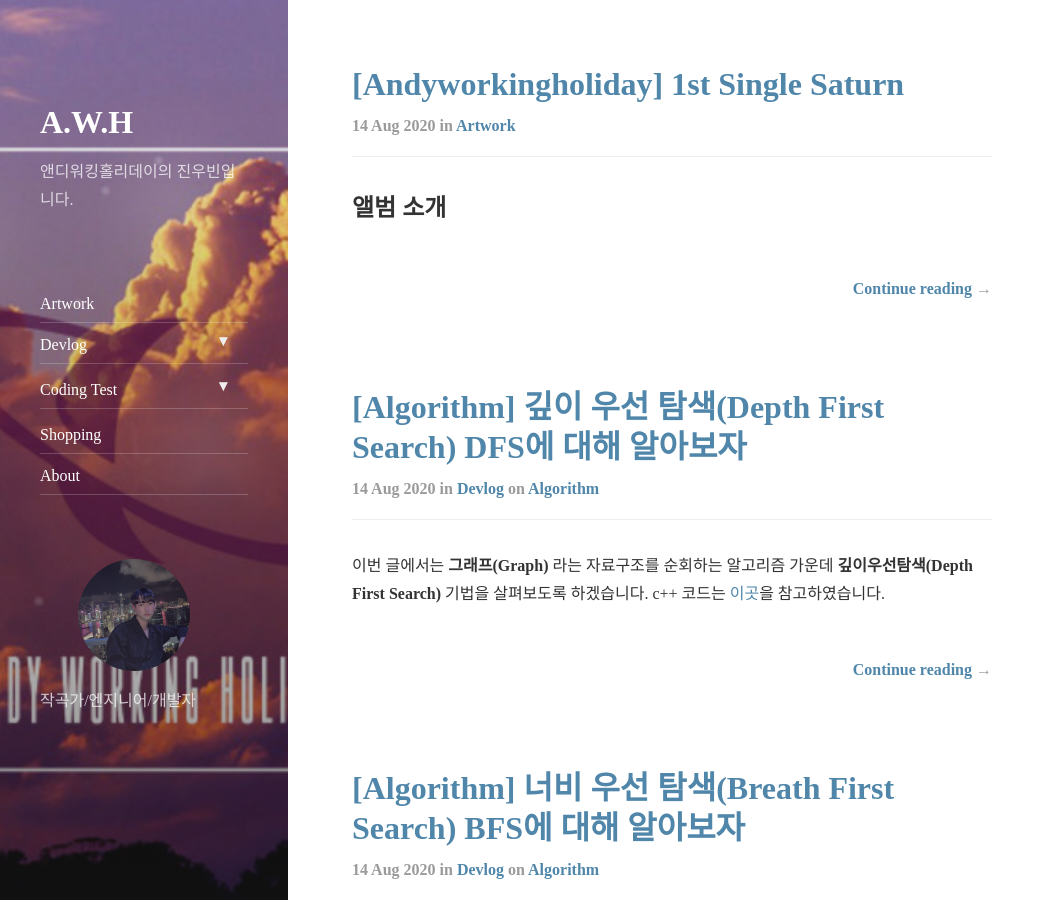
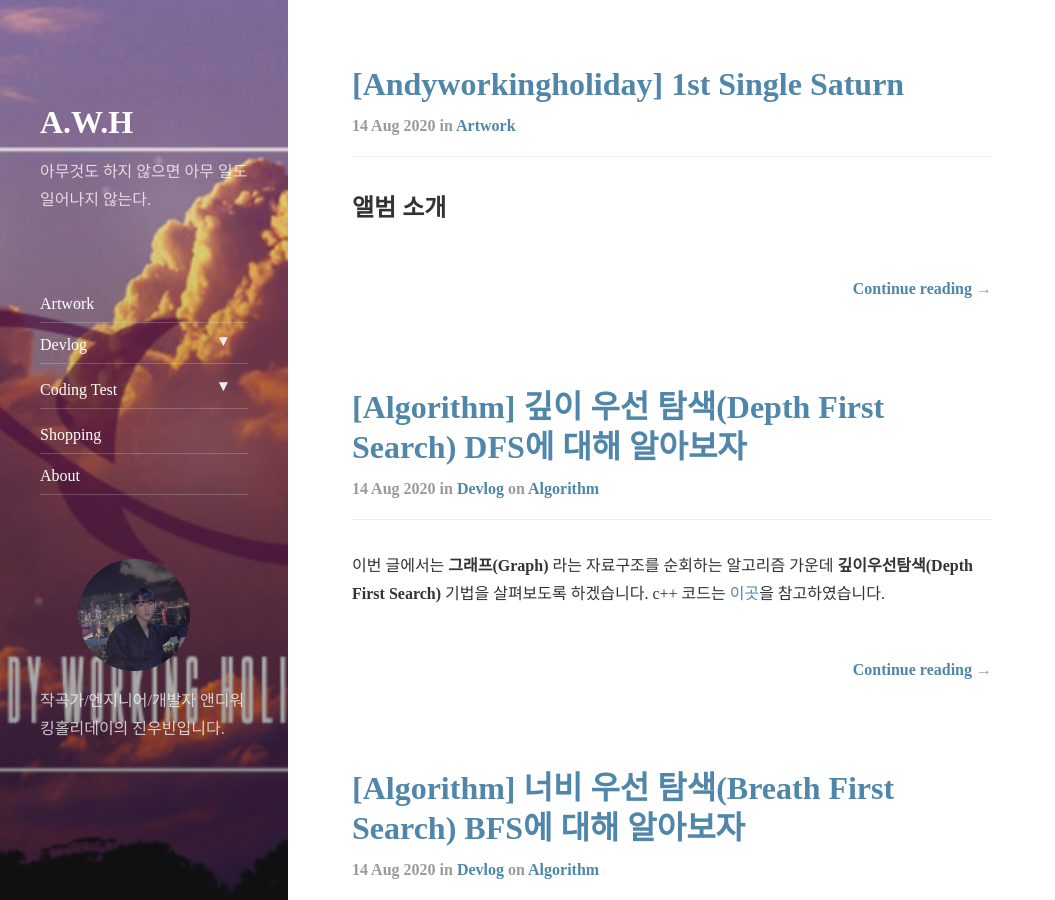
Before and after one commit to andyworkingholiday/andyworkingholiday.github.io, a Jekyll site: the page built from index.html, in a window 1280 px wide and 900 px high. Shown: the whole window, without its empty margins (0-1055 px from the left). Built offline with Jekyll 4.4.1, drawn with Linux system fonts in a browser that asks for light colours; nearby versions of some CDN libraries; the list of posts is cut into pages by our own code.

Commit message:
change brief

```diff
--- a/_config.yml
+++ b/_config.yml
@@ -16,12 +16,13 @@ timezone: Asia/Seoul # 지역 시간 설정
 baseurl:             ""
 
 # A very short description of your page
-tagline:             앤디워킹홀리데이의 진우빈입니다.
+tagline:             아무것도 하지 않으면 아무 일도 일어나지 않는다.
 
 # A short description of the page, used in the sidebar and as fallback for the meta description tag.
 # Markdown enabled, but don't use more than one paragraph (enforced by `>`)
 description:         >
   작곡가/엔지니어/개발자
+  앤디워킹홀리데이의 진우빈입니다.
 
 # This should be the same author as first entry in `_data/authors.yml`
 author:
```
Also changed, not shown: 1 other file.
